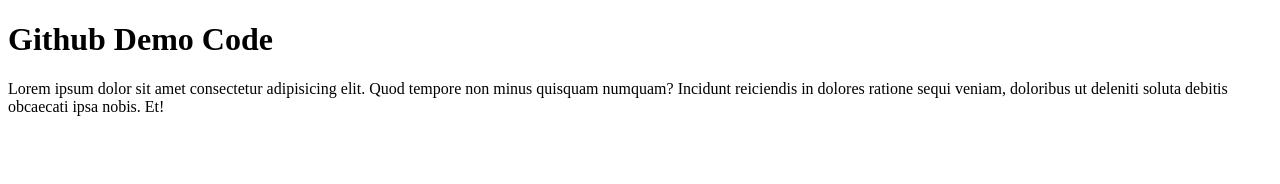
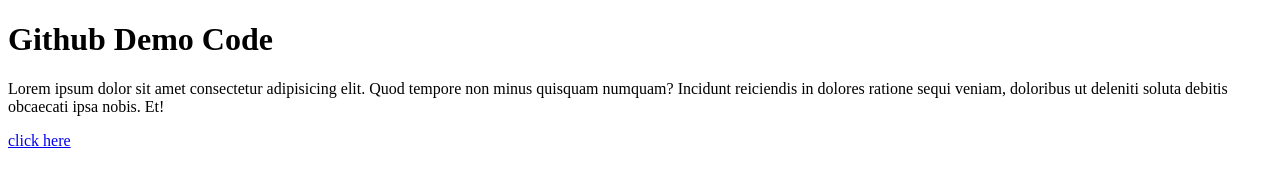
Before and after one commit to Syeda-Musfira/HTML, a plain HTML site: page index.html in a window 1280 px wide. Drawn offline with Linux system fonts and the light colour scheme.

Commit message:
Update index.html

```diff
--- a/index.html
+++ b/index.html
@@ -8,5 +8,6 @@
 <body>
     <h1>Github Demo Code</h1>
     <p>Lorem ipsum dolor sit amet consectetur adipisicing elit. Quod tempore non minus quisquam numquam? Incidunt reiciendis in dolores ratione sequi veniam, doloribus ut deleniti soluta debitis obcaecati ipsa nobis. Et!</p>
+<a href="code.html">click here</a>
 </body>
 </html>
```
